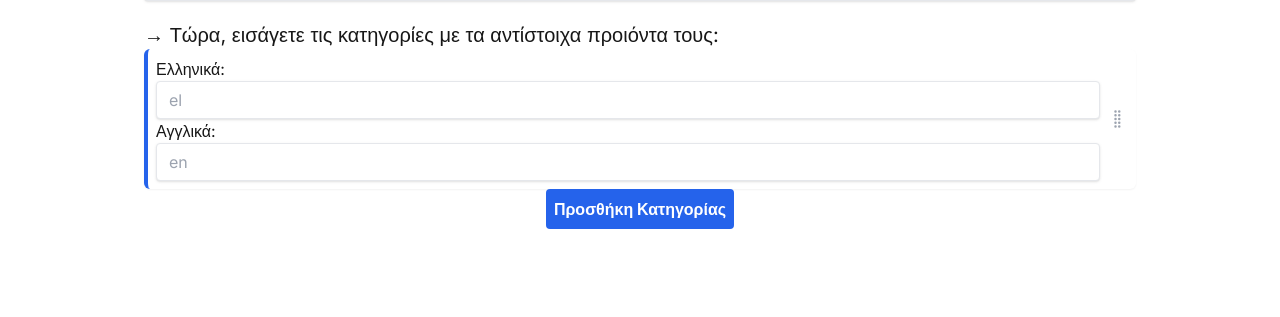
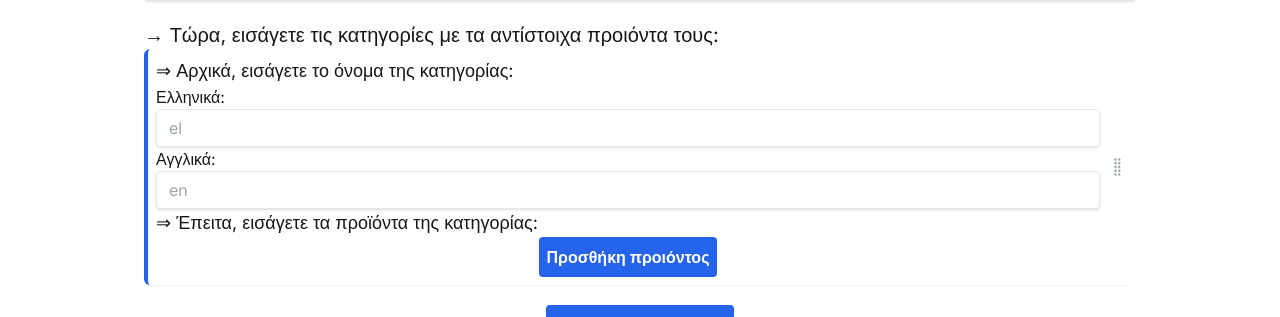
Before and after one commit to kostassagma/qr-menus, a Next.js app: page /dash/1/new-menu in a window 1280 px wide. Both pictures are taken after a click on the button "Προσθήκη Κατηγορίας". Shown: the part 332-649 px from the top of the page. Built offline with nearby package versions, Linux system fonts and the light colour scheme; no server answers.

Commit message:
formatting

```diff
--- a/src/app/dash/[shop]/new-menu/add-categories.tsx
+++ b/src/app/dash/[shop]/new-menu/add-categories.tsx
@@ -51,7 +51,8 @@ const Category: FC<CategoryProps> = ({ index }) => {
   );
 
   useEffect(() => {
-    if (dragged) {function onMouseMove(e: MouseEvent) {
+    if (dragged) {
+      function onMouseMove(e: MouseEvent) {
         if (dragged) {
           setTop((old) => old + e.movementY);
           let current = 0;
@@ -68,7 +69,8 @@ const Category: FC<CategoryProps> = ({ index }) => {
 
       document.addEventListener("mousemove", onMouseMove);
 
-    return () => document.removeEventListener("mousemove", onMouseMove);}
+      return () => document.removeEventListener("mousemove", onMouseMove);
+    }
   }, [dragged, top, drag, categories, order]);
 
   useEffect(() => {
@@ -114,7 +116,10 @@ const Category: FC<CategoryProps> = ({ index }) => {
       }`}
       style={{ top }}
     >
-      <div className="flex-1">
+      <div className="flex-1 flex flex-col">
+        <h2 className="text-lg">
+          &#8658; Αρχικά, εισάγετε το όνομα της κατηγορίας:
+        </h2>
         {["el", "en"].map((symbol) => (
           <div key={symbol}>
             <label>
@@ -143,6 +148,17 @@ const Category: FC<CategoryProps> = ({ index }) => {
             />
           </div>
         ))}
+        <h2 className="text-lg">
+          &#8658; Έπειτα, εισάγετε τα προϊόντα της κατηγορίας:
+        </h2>
+        <button
+          onClick={(e) => {
+            e.preventDefault();
+          }}
+          className="bg-accent text-white font-bold py-2 px-2 rounded focus:outline-none focus:shadow-outline hover:scale-105 transition ease-in-out mt-auto mx-auto z-10"
+        >
+          Προσθήκη προιόντος
+        </button>
       </div>
       <button
         onMouseDown={(e) => {
--- a/src/app/dash/[shop]/new-menu/new-menu-state.ts
+++ b/src/app/dash/[shop]/new-menu/new-menu-state.ts
@@ -45,7 +45,6 @@ export interface NewMenuStateType {
 
 export const useNewMenuState = create<NewMenuStateType>()((set) => ({
   supported_languages: ["el", "en"],
-  categoriesHeight: 0,
   menu_name: [
     { locale: "el", text: "" },
     { locale: "en", text: "" },
@@ -67,7 +66,7 @@ export const useNewMenuState = create<NewMenuStateType>()((set) => ({
       categories: [
         ...state.categories,
         {
-          height: 140,
+          height: calculateHeight(0, 0),
           name: state.supported_languages.map((lang) => ({
             locale: lang,
             text: "",
@@ -109,5 +108,9 @@ export const useNewMenuState = create<NewMenuStateType>()((set) => ({
       dragging: { newOrder, oldOrder },
     }));
   },
-  dragging: undefined
+  dragging: undefined,
 }));
+
+function calculateHeight(langs: number, items: number) {
+  return 236 + 20;
+}
```
Lines whose indentation alone changed are shown as unchanged.
